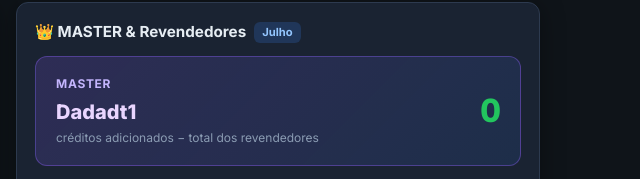
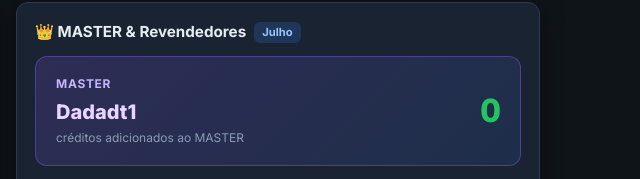
Before and after one commit to dtzao/renovacao, a plain HTML site: page index.html in a window 1280 px wide. Shown: the part 329-508 px from the top of the page, 634-1274 px from the left. Drawn offline with Linux system fonts and the light colour scheme.

Commit message:
Update index.html

```diff
--- a/index.html
+++ b/index.html
@@ -962,8 +962,8 @@ Lógica MASTER: créditos do Dadadt1 − total dos revendedores = saldo do MASTE
       const calc = calcMasterAndOthers(data[key].resellers);
 
       document.getElementById('masterName').textContent = MASTER_NAME;
-      document.getElementById('masterCredits').textContent = formatNum(calc.masterDisplay);
-      document.getElementById('masterHint').textContent =
+      document.getElementById('masterCredits').textContent = formatNum(calc.masterRaw);
+      document.getElementById('masterHint').textContent = 'créditos adicionados ao MASTER';
         (calc.masterRaw > 0 || calc.othersTotal > 0)
           ? formatNum(calc.masterRaw) + ' adicionados − ' + formatNum(calc.othersTotal) + ' dos revendedores'
           : 'créditos adicionados − total dos revendedores';
```
